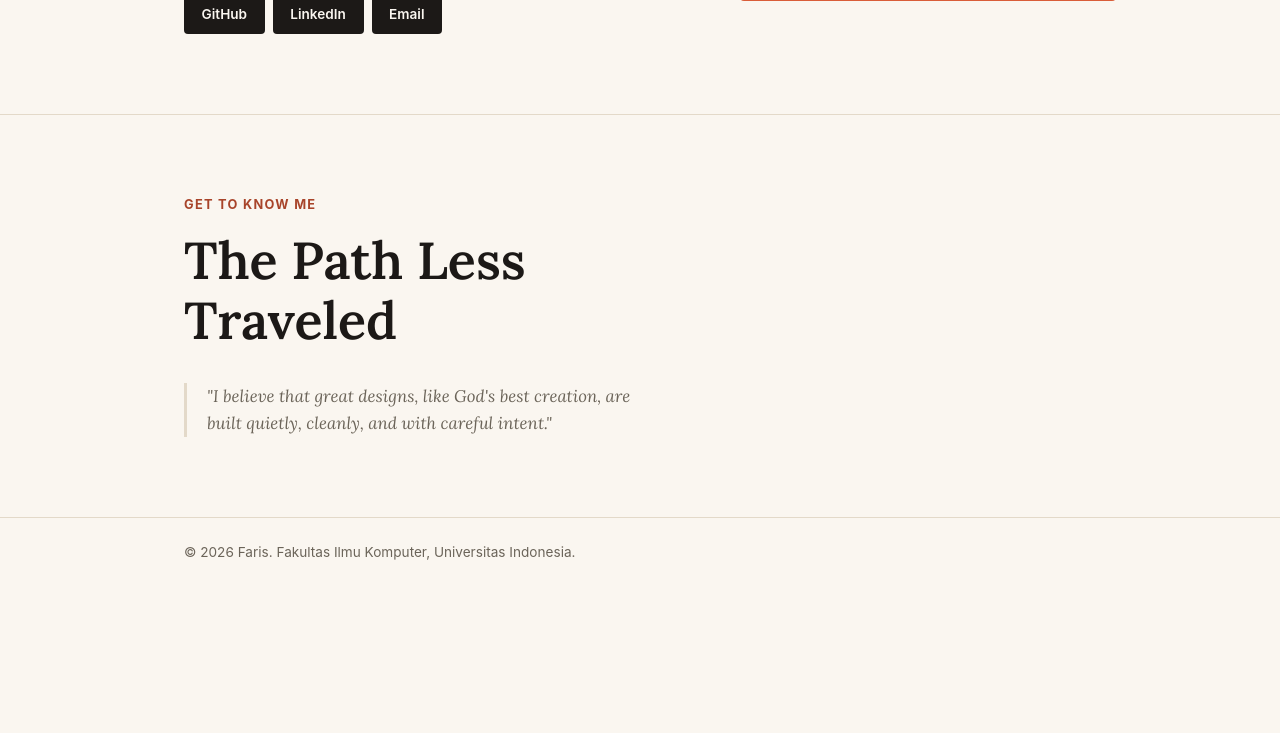
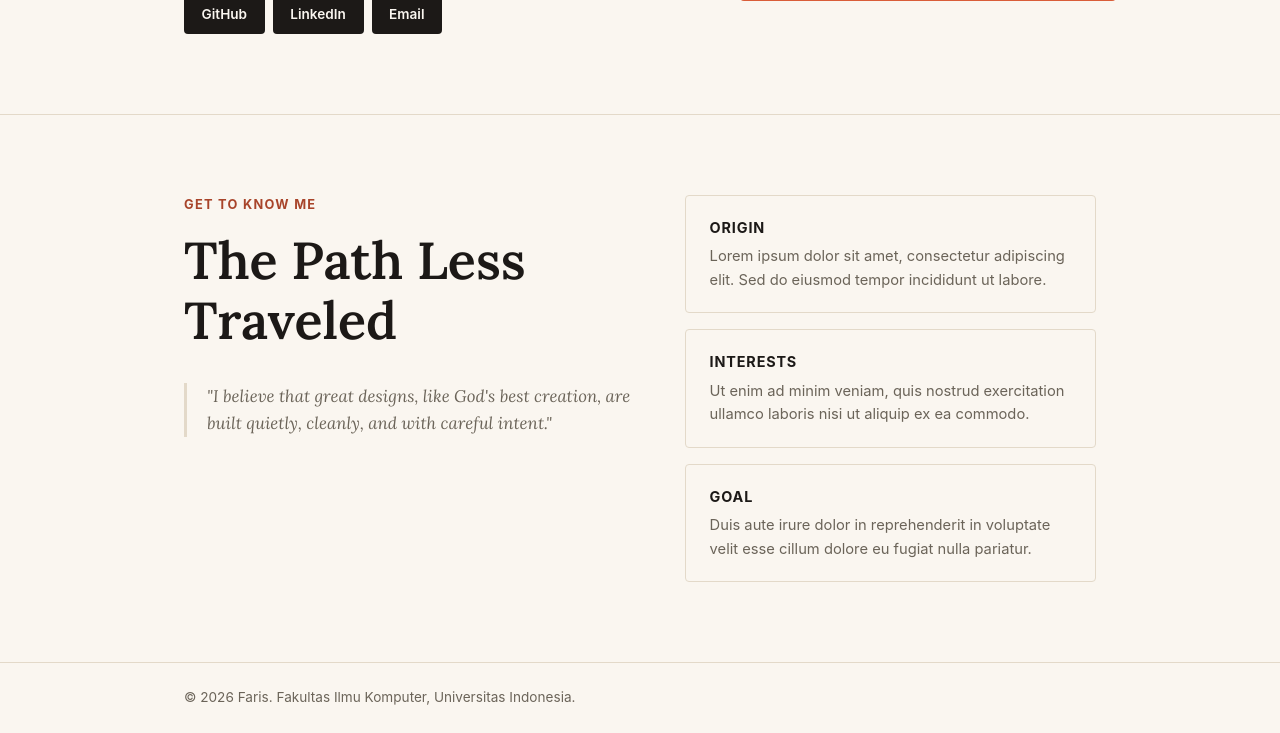
Before and after one commit to Faris2506615223/myportfolio, a Django app: page / in a window 1280 px wide. Shown: the part 660-1393 px from the top of the page. Before the commit the page ends 1220 px from the top, so only its background shows below. Run offline with Django 5.2, Linux system fonts and the light colour scheme.

Commit message:
feat: add info cards (Origin, Interests, Goal) to Get to Know Me section

```diff
--- a/static/css/style.css
+++ b/static/css/style.css
@@ -235,7 +235,39 @@ h1, .brand {
     margin: 0;
 }
 
+/* Info cards */
 
+.cards-stack {
+    display: flex;
+    flex-direction: column;
+    gap: 1rem;
+}
+
+.info-card {
+    padding: 1.25rem 1.5rem;
+    border: 1px solid var(--line);
+    border-radius: var(--radius);
+    transition: transform 0.2s ease, box-shadow 0.2s ease;
+}
+
+.info-card:hover {
+    transform: translateY(-3px);
+    box-shadow: 0 6px 18px rgba(0, 0, 0, 0.07);
+}
+
+.info-card-title {
+    font-weight: 700;
+    font-size: 0.9rem;
+    text-transform: uppercase;
+    letter-spacing: 0.06em;
+    margin-bottom: 0.4rem;
+}
+
+.info-card-text {
+    color: var(--text-muted);
+    font-size: 0.92rem;
+    line-height: 1.6;
+}
 
 @media (max-width: 600px) {
     .know-me-grid {
--- a/templates/index.html
+++ b/templates/index.html
@@ -67,7 +67,20 @@
                     </blockquote>
                 </div>
 
-
+                <div class="cards-stack">
+                    <div class="info-card">
+                        <p class="info-card-title">Origin</p>
+                        <p class="info-card-text">Lorem ipsum dolor sit amet, consectetur adipiscing elit. Sed do eiusmod tempor incididunt ut labore.</p>
+                    </div>
+                    <div class="info-card">
+                        <p class="info-card-title">Interests</p>
+                        <p class="info-card-text">Ut enim ad minim veniam, quis nostrud exercitation ullamco laboris nisi ut aliquip ex ea commodo.</p>
+                    </div>
+                    <div class="info-card">
+                        <p class="info-card-title">Goal</p>
+                        <p class="info-card-text">Duis aute irure dolor in reprehenderit in voluptate velit esse cillum dolore eu fugiat nulla pariatur.</p>
+                    </div>
+                </div>
 
             </div>
         </section>
```
